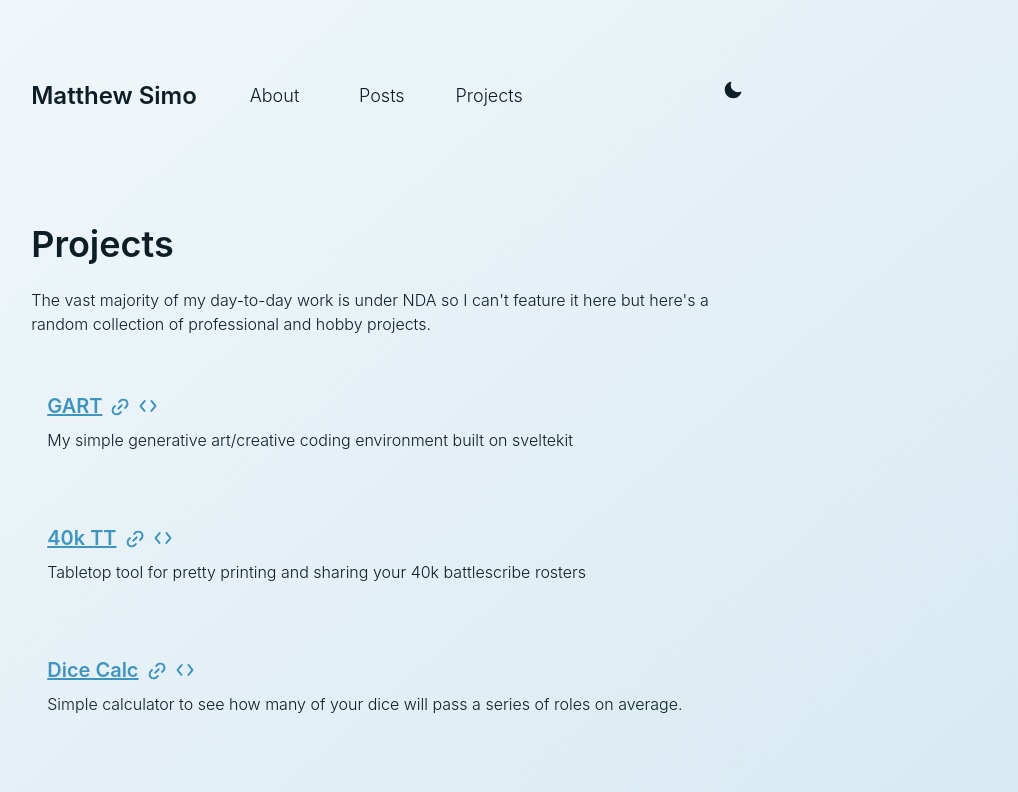
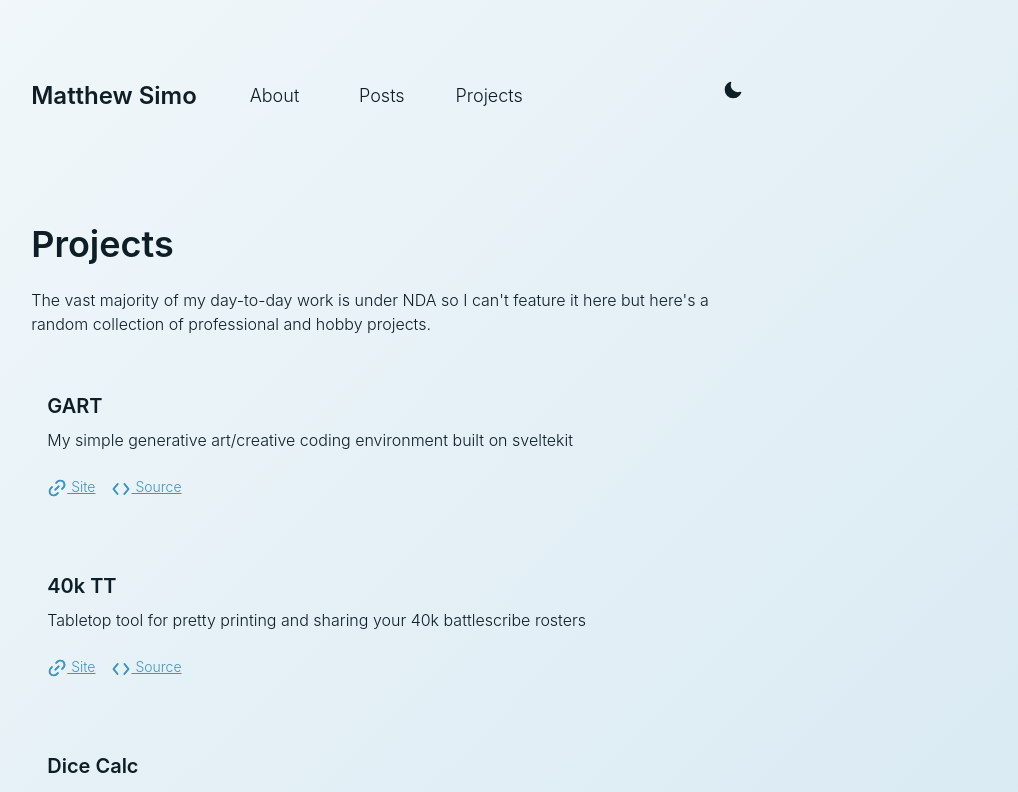
Before and after one commit to matthewsimo/talks, a SvelteKit app: page /projects in a window 1280 px wide. Shown: the top 792 px of the page, without its empty margins (253-1271 px from the left). Built offline with nearby package versions, Linux system fonts and the light colour scheme; a web font is replaced by a local one; what tailwindcss-selection-variant would draw is missing.

Commit message:
update the projects page

```diff
--- a/src/routes/(page)/projects/+page.svelte
+++ b/src/routes/(page)/projects/+page.svelte
@@ -7,7 +7,7 @@
 	const projects = [
 		{
 			title: 'GART',
-			link: 'http://gart.matthewsimo.com/curve',
+			link: 'http://gart.matthewsimo.com',
 			desc: 'My simple generative art/creative coding environment built on sveltekit',
 			source: 'https://github.com/matthewsimo/gart',
 			img: undefined
@@ -52,27 +52,25 @@
 			<li
 				class="space-y-2 p-4 hover:bg-gradient-to-br hover:from-main-700/20 hover:to-main-800/20 rounded"
 			>
-				<div class="flex flex-row justify-start flex-wrap gap-2 items-center">
 				<h2 class="text-xl font-semibold inline-block">
-						{#if link}
-							<a class={`${anchorClass} inline-block`} href={link}>
 					{title}
-							</a>
-						{:else}
-							{title}
-						{/if}
 				</h2>
+				<p class="">{desc}</p>
+				<footer class="pt-4">
+					<small class="text-sm flex flex-row justify-start flex-wrap gap-4 items-center">
 						{#if link}
 							<a class={`${anchorClass} inline-block`} href={link} title={`Visit ${title}`}>
-							<Link classes="inline-block " />
+								<Link classes="inline-block " /> Site
 							</a>
 						{/if}
 
 						{#if source}
-						<a class={anchorClass} href={source} title={`Source Code for ${title}`}><Code /></a>
+							<a class={anchorClass} href={source} title={`Source Code for ${title}`}>
+								<Code classes="inline-block" /> Source
+							</a>
 						{/if}
-				</div>
-				<p class="">{desc}</p>
+					</small>
+				</footer>
 			</li>
 		{/each}
 	</ul>
```
Lines whose indentation alone changed are shown as unchanged.
